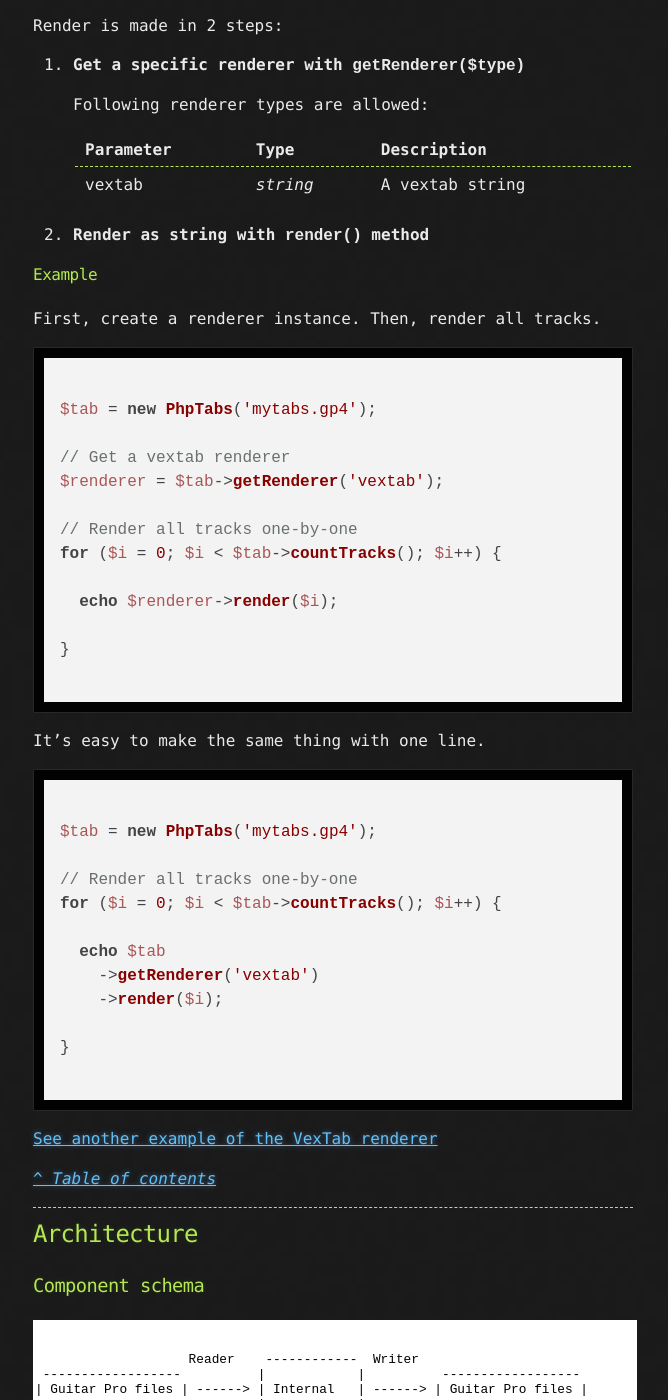
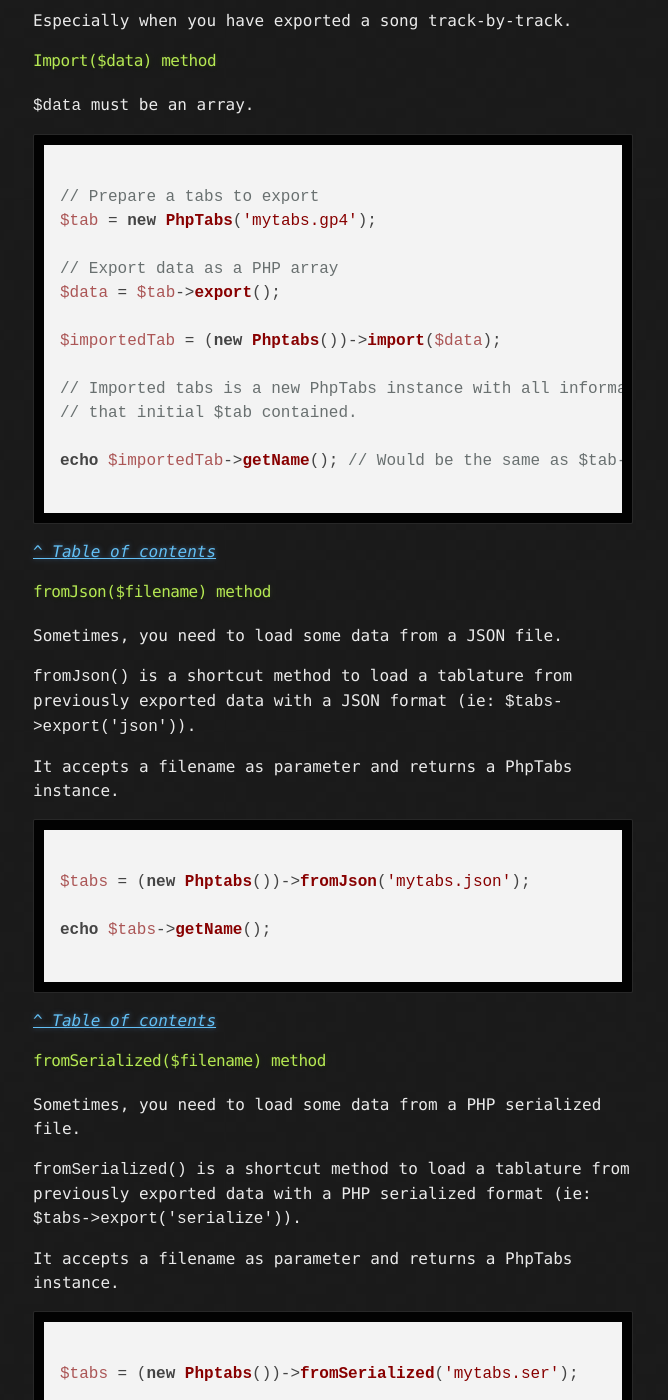
Before and after one commit to stdtabs/stdtabs.github.io, a Jekyll site: the page built from docs/basics.md, in a window 1280 px wide and 1400 px high, scrolled down 4589 px. Shown: the whole window, without its empty margins (307-975 px from the left). Built offline with Jekyll 4.4.1, drawn with Linux system fonts in a browser that asks for light colours; nearby versions of some CDN libraries; some of the changed text lies outside the part shown.

Commit message:
Add documentation for import(), fromJson() and fromSerialized() methods

````diff
--- a/docs/basics.md
+++ b/docs/basics.md
@@ -13,7 +13,11 @@ excerpt: All documentation for basic PhpTabs features.
   - [Read from a file](#read-from-a-file)
   - [Save to a file](#save-to-a-file)
   - [Convert](#convert)
-  - [Export and Import](#export-and-import-data)
+  - [Export](#export-data)
+  - [Import](#import-data)
+    - [import($data) method](#import-data-method]
+    - [fromJson($filename) method](#fromjson-filename-method]
+    - [fromSerialized($filename) method](#fromserialized-filename-method]
   - [Render](#render)
 
 - [Architecture](#architecture)
@@ -181,11 +185,73 @@ file_put_contents(
 
 ```
 
-#### Import
+[_^ Table of contents_]({{ page.permalink }}#top)
 
-_Not yet implemented_
+------------------------------------------------------------------------
 
-Planned for 0.6.0
+### Import data
+
+Importing data can be faster than parsing a big Guitar Pro file.
+
+Especially when you have exported a song track-by-track.
+
+#### Import($data) method
+
+`$data` must be an array.
+
+```php
+
+// Prepare a tabs to export
+$tab = new PhpTabs('mytabs.gp4');
+
+// Export data as a PHP array
+$data = $tab->export();
+
+$importedTab = (new Phptabs())->import($data);
+
+// Imported tabs is a new PhpTabs instance with all informations
+// that initial $tab contained.
+
+echo $importedTab->getName(); // Would be the same as $tab->getName()
+
+```
+
+[_^ Table of contents_]({{ page.permalink }}#top)
+
+#### fromJson($filename) method
+
+Sometimes, you need to load some data from a JSON file.
+
+`fromJson()` is a shortcut method to load a tablature from previously
+exported data with a JSON format (ie: `$tabs->export('json')`).
+
+It accepts a filename as parameter and returns a PhpTabs instance.
+
+```php
+
+$tabs = (new Phptabs())->fromJson('mytabs.json');
+
+echo $tabs->getName();
+
+```
+[_^ Table of contents_]({{ page.permalink }}#top)
+
+#### fromSerialized($filename) method
+
+Sometimes, you need to load some data from a PHP serialized file.
+
+`fromSerialized()` is a shortcut method to load a tablature from previously
+exported data with a PHP serialized format (ie: `$tabs->export('serialize')`).
+
+It accepts a filename as parameter and returns a PhpTabs instance.
+
+```php
+
+$tabs = (new Phptabs())->fromSerialized('mytabs.ser');
+
+echo $tabs->getName();
+
+```
 
 [_^ Table of contents_]({{ page.permalink }}#top)
 
````
Also changed, not shown: other parts of docs/basics.md (+1 -1 lines).
